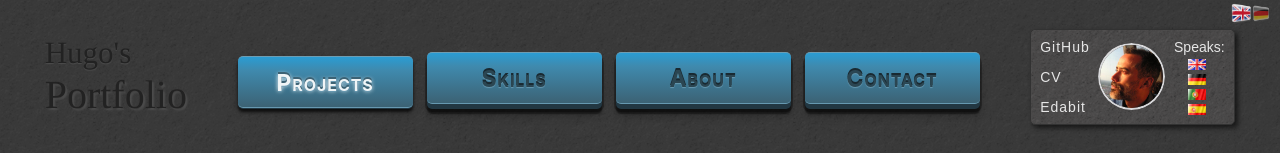
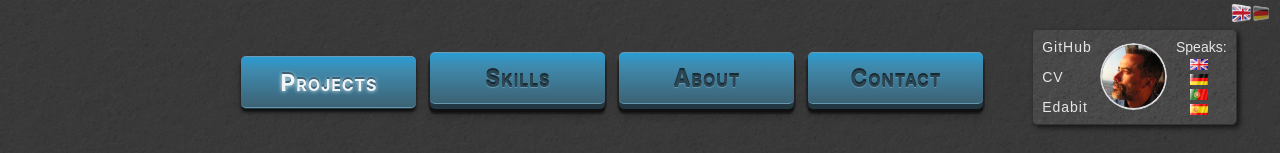
Before and after one commit to hugCarvalho/portfolio, a React (Create React App) app: page /#/projects in a window 1280 px wide. Both pictures are taken after a click on the button 1240 px from the left and 14 px from the top of the page. Shown: the top 153 px of the page. Built offline with nearby package versions, Linux system fonts and the light colour scheme.

Commit message:
PortfolioTitle text: added effects

```diff
--- a/src/components/Header/MyInfoCard/MyPic/MyPic.js
+++ b/src/components/Header/MyInfoCard/MyPic/MyPic.js
@@ -9,7 +9,7 @@ function MyPic() {
   const [activate, setActivate] = React.useState(false);
 
   document.addEventListener("DOMContentLoaded", () =>
-    setTimeout(() => setActivate(true), 3400)
+    setTimeout(() => setActivate(true), 2600)
   );
 
   return (
--- a/src/components/Header/MyInfoCard/MyPic/MyPic.scss
+++ b/src/components/Header/MyInfoCard/MyPic/MyPic.scss
@@ -30,6 +30,8 @@ $curtain-border: #8f8f8f;
   .right {
     position: absolute;
     top: 0;
+    width: 50%;
+    height: 101%;
     background: #c3c1c1;
     background: linear-gradient(
       to left,
@@ -42,10 +44,8 @@ $curtain-border: #8f8f8f;
       $color1 85%,
       $color2 100%
     );
-    width: 50%;
-    height: 101%;
-    transition: transform 1.6s ease-out;
     z-index: 11;
+    transition: transform 1.5s ease-out;
   }
 
   .left {
--- a/src/components/Header/MyInfoCard/RenderMyInfoCard.js
+++ b/src/components/Header/MyInfoCard/RenderMyInfoCard.js
@@ -6,8 +6,10 @@ import LanguagesSpoken from "./LanguagesSpoken/LanguagesSpoken";
 
 function RenderMyInfoCard() {
   const [cardStart, setCardStart] = React.useState(false);
+  document.addEventListener("DOMContentLoaded", () => {
+    setCardStart(true);
+  });
   React.useEffect(() => {
-    setCardStart(true);
     //return () => setCardStart(false);
   }, []);
   return (
--- a/src/components/Header/MyInfoCard/RenderMyInfoCard.scss
+++ b/src/components/Header/MyInfoCard/RenderMyInfoCard.scss
@@ -12,7 +12,7 @@
   align-items: center;
 
   transform: translateY(-130%);
-  transition: transform 1.7s cubic-bezier(0, -0.55, 0.27, 1.75) 1s;
+  transition: transform 1.7s cubic-bezier(0, -0.55, 0.27, 1.75) 0.5s;
 
   &.start {
     transform: translateY(0%);
--- a/src/components/Header/PortfolioTitle/RenderPortfolioTitle.js
+++ b/src/components/Header/PortfolioTitle/RenderPortfolioTitle.js
@@ -3,12 +3,31 @@ import { Link } from "react-router-dom";
 import "./RenderPortfolioTitle.scss";
 
 function RenderPortfolioTitle() {
+  const [animateHugo, setAnimateHugo] = React.useState(false);
+  const [animatePortfolio, setAnimatePortfolio] = React.useState(false);
+  const [animateFinal, setAnimateWhite] = React.useState(false);
+
+  document.addEventListener("DOMContentLoaded", () => {
+    setTimeout(() => setAnimateHugo(true), 5000);
+    setTimeout(() => setAnimatePortfolio(true), 6700);
+    setTimeout(() => setAnimateWhite(true), 9000);
+  });
+  console.log(animateHugo, animatePortfolio);
   return (
     <section className="RenderPortfolioTitle" role="banner">
       <Link to="/projects">
         <h1 title="my projects">
-          <span id="hugo">Hugo's</span>
-          <span id="portfolio">Portfolio</span>
+          <span id="hugo" className={animateHugo ? "animateHugo" : ""}>
+            Hugo's
+          </span>
+          <span
+            id="portfolio"
+            className={`${animatePortfolio ? "animatePortfolio" : null} ${
+              animateFinal ? "shine" : null
+            }`}
+          >
+            Portfolio
+          </span>
         </h1>
       </Link>
     </section>
--- a/src/components/Header/PortfolioTitle/RenderPortfolioTitle.scss
+++ b/src/components/Header/PortfolioTitle/RenderPortfolioTitle.scss
@@ -4,9 +4,12 @@
   flex-direction: column;
 
   h1 {
+    width: 15rem;
     display: flex;
     flex-direction: column;
+
     :first-child {
+      visibility: hidden;
       color: #222;
       font-weight: 500;
       font-family: "times", "serif";
@@ -14,6 +17,7 @@
       text-shadow: 0px 1px 1px #4d4d4d;
     }
     :last-child {
+      visibility: hidden;
       background-color: #474444;
       font-weight: 500;
       color: #222;
@@ -23,6 +27,43 @@
       background-clip: text;
       -webkit-background-clip: text;
       -moz-background-clip: text;
+    }
+
+    .animateHugo,
+    .animatePortfolio {
+      visibility: visible;
+      width: 15rem;
+      white-space: nowrap;
+      overflow: hidden;
+      animation: letter 2.5s steps(60, end);
+    }
+
+    .shine {
+      animation-name: shine;
+      animation-duration: 2.1s;
+    }
+  }
+  @keyframes letter {
+    from {
+      width: 0;
+    }
+  }
+
+  @keyframes shine {
+    0% {
+      color: #222;
+    }
+    25% {
+      color: gray;
+    }
+    50% {
+      color: rgb(250, 250, 250);
+    }
+    75% {
+      color: gray;
+    }
+    100% {
+      color: #222;
     }
   }
 }
```
